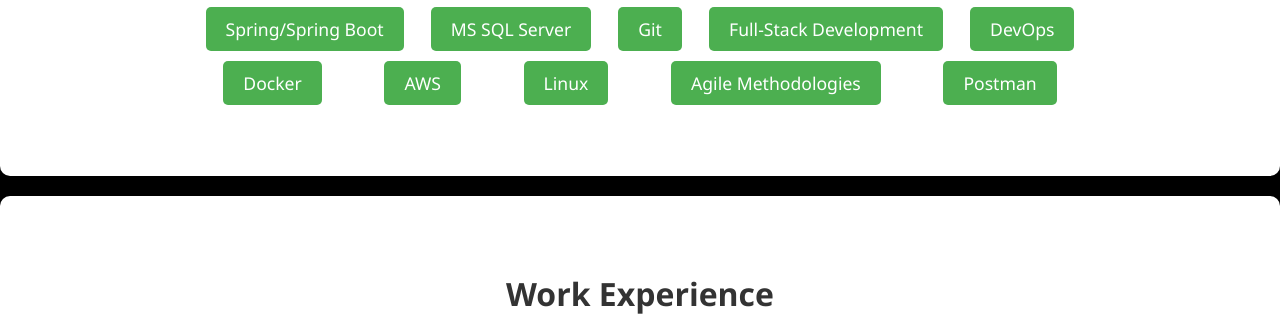
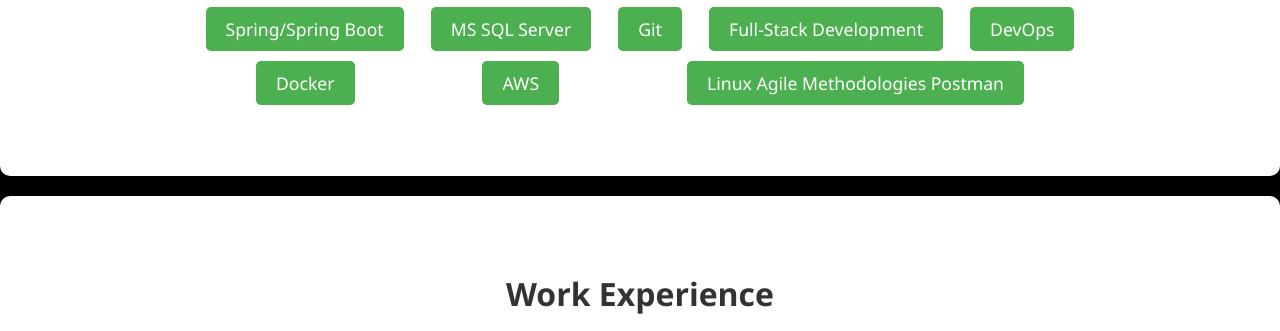
Before and after one commit to abuhamdeh002/abuhamdeh002.github.io, a plain HTML site: page index.html in a window 1280 px wide. Shown: the part 738-1069 px from the top of the page. Drawn offline with Linux system fonts and the light colour scheme.

Commit message:
Update index.html

```diff
--- a/index.html
+++ b/index.html
@@ -31,7 +31,7 @@
             <li>.NET Core</li> <li>.NET MVC</li> <li>Spring/Spring Boot</li>
             <li>MS SQL Server</li> <li>Git</li> <li>Full-Stack Development</li>
             <li>DevOps</li> <li>Docker</li> <li>AWS</li>
-            <li>Linux</li> <li>Agile Methodologies</li> <li>Postman</li>
+            <li>Linux  Agile Methodologies  Postman</li>
         </ul>
     </section>
 
```
